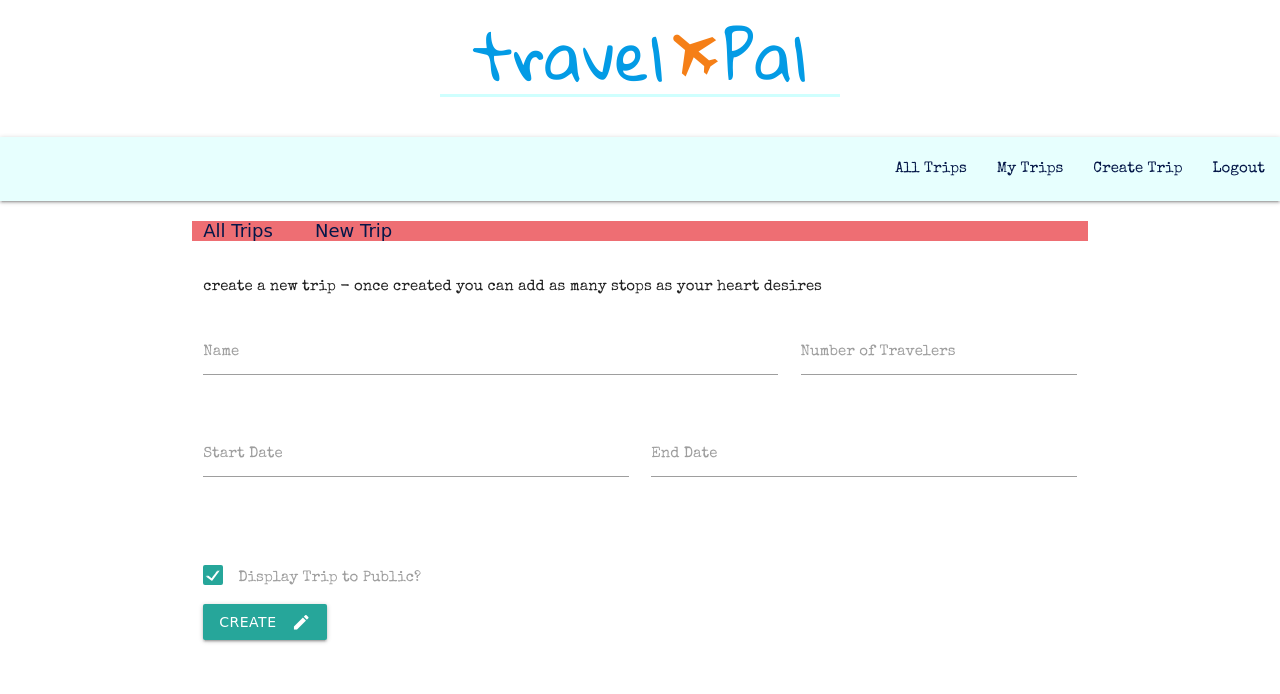
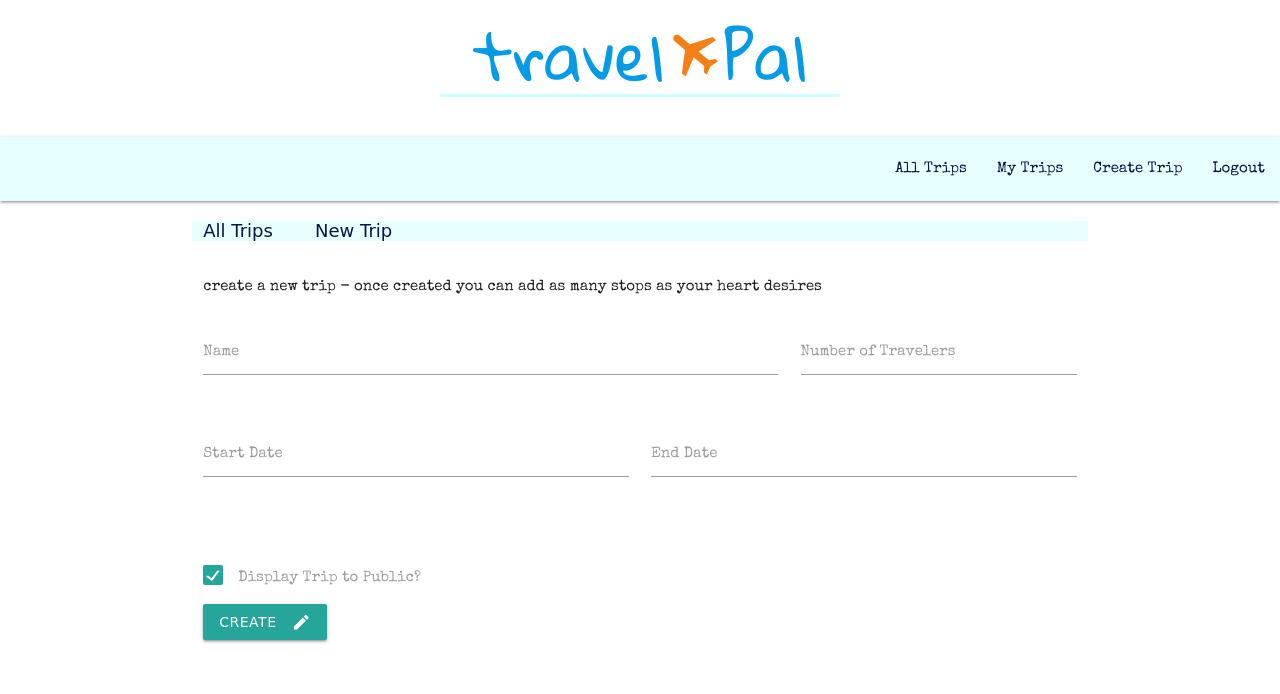
Before and after one commit to jyoung90ie/Event-Calendar, a Flask app: page /trip/new/ in a window 1280 px wide. Shown: the top 694 px of the page. Run offline with Flask 2, Linux system fonts and the light colour scheme; the visitor is signed in with stand-in values (Sample User, id 1); some libraries are stand-ins or nearby versions; some web fonts are replaced.

Commit message:
Styling tweaks
Breadcrumb styling updated and unused classes removed.

```diff
--- a/static/css/style.css
+++ b/static/css/style.css
@@ -22,21 +22,26 @@ body, .trip-overview {
     color: #041748;
 }
 
-.breadcrumb-nav .nav-wrapper {
-    background-color: inherit;
+.breadcrumb {
+    color: #000;
+    background-color: none;
 }
-.breadcrumb-nav .nav-wrapper a {
+
+.breadcrumb:before {
+    color: #F57F17;
+}
+
+.breadcrumb:last-child {
     color: #041748;
 }
-.breadcrumb-nav .nav-wrapper {
-    background-color: none;
-}
+
 
 nav.breadcrumb-nav {
     box-shadow: none;
     line-height: 20px;
     height: 20px;
 }
+
 
 .user-text {
     color: #000;
@@ -72,15 +77,6 @@ nav.breadcrumb-nav {
     transform: rotate(-50deg);
 }
 
-.page-header {
-    /* margin: auto;
-    width: 400px;
-    text-align: center; */
-    color: #000;
-    font-size: 2.5em;
-}
-
-
 .my-left {
     float: left;
 }
@@ -93,9 +89,6 @@ nav {
     margin-bottom: 20px;
 }
 
-.container {
-    /* background-color: teal; */
-}
 
 /* button styling */
 
@@ -135,10 +128,6 @@ nav {
     general styles
  ***/
 
-.page-description {
-
-}
-
 
 /***
     styling for trip overview page
@@ -157,6 +146,10 @@ nav {
 .trip-container a {
   color: inherit;
   text-decoration: none;
+}
+
+.icons a {
+    font-size: 8px;
 }
 
 .trip-header {
```
